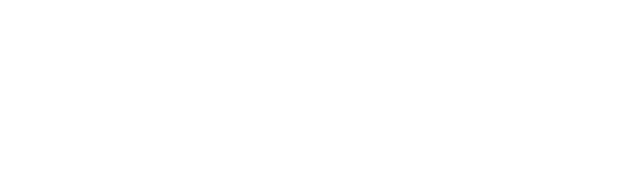
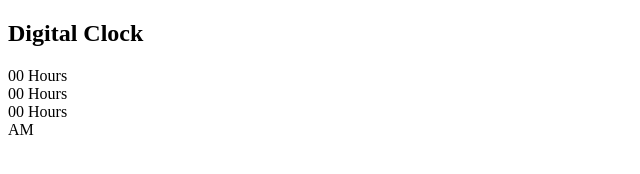
Before and after one commit to assad0022/Digital_Clock, a plain HTML site: page index.html in a window 1280 px wide. Shown: the whole page, without its empty margins (0-640 px from the left). Drawn offline with Linux system fonts and the light colour scheme.

Commit message:
Completed HTML file

```diff
--- a/index.html
+++ b/index.html
@@ -7,6 +7,23 @@
     <title>Digital Clock</title>
 </head>
 <body>
-
+    <h2>Digital Clock</h2>
+    <div class="clock">
+        <div>
+            <span id="hours">00</span>
+            <span class="text">Hours</span>
+        </div>
+        <div>
+            <span id="hour">00</span>
+            <span class="text">Hours</span>
+        </div>
+        <div>
+            <span id="seconds">00</span>
+            <span class="text">Hours</span>
+        </div>
+        <div>
+            <span id="amPm">AM</span>
+        </div>
+    </div>
 </body>
 </html>
```
